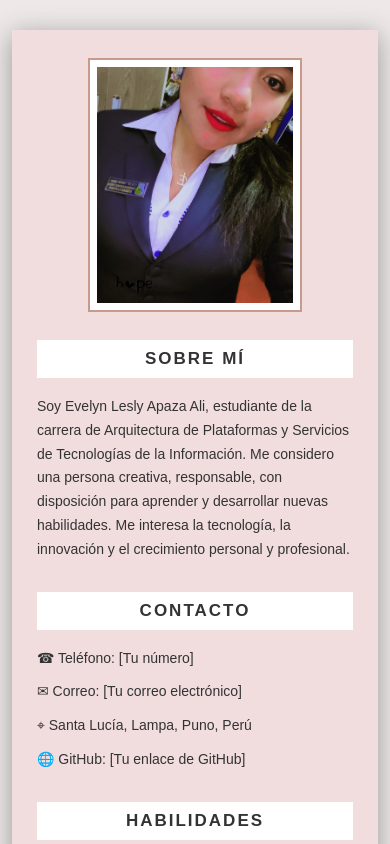
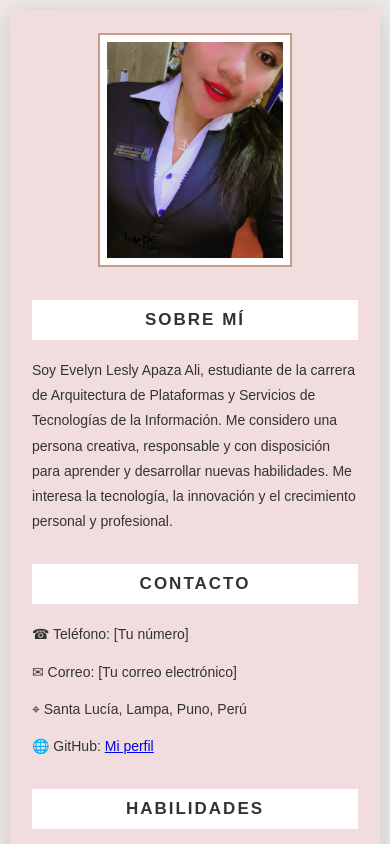
Before and after one commit to lizbethjosec367-ux/Evelinleslyapazaali, a plain HTML site: page index.html in a window 390 px wide. Shown: the top 844 px of the page. Drawn offline with Linux system fonts and the light colour scheme.

Commit message:
Refactor CV layout and styles for better presentation
Updated the title and adjusted styles for better layout and appearance. Improved responsiveness for mobile and print views.

```diff
--- a/index.html
+++ b/index.html
@@ -4,7 +4,8 @@
 <head>
 <meta charset="UTF-8">
 <meta name="viewport" content="width=device-width, initial-scale=1.0">
-<title>CV - Evelyn Lesly Apaza Ali</title>
+
+<title>Curriculum Vitae - Evelyn Lesly Apaza Ali</title>
 
 <style>
 * {
@@ -14,29 +15,27 @@
 }
 
 body {
-    font-family: Arial, sans-serif;
+    font-family: Arial, Helvetica, sans-serif;
     background: #eee8e8;
     color: #333;
-    padding: 30px 12px;
+    padding: 30px 15px;
 }
 
 .cv {
-    max-width: 1000px;
+    max-width: 1050px;
+    min-height: 1100px;
     margin: auto;
     display: grid;
     grid-template-columns: 34% 66%;
     background: white;
-    box-shadow: 0 5px 25px #999;
-    min-height: 1100px;
+    box-shadow: 0 5px 25px rgba(0,0,0,0.15);
 }
+
+/* COLUMNA IZQUIERDA */
 
 .left {
     background: #f1dddd;
     padding: 35px 28px;
-}
-
-.right {
-    padding: 45px 40px;
 }
 
 .photo {
@@ -44,24 +43,60 @@ body {
     height: 250px;
     object-fit: cover;
     display: block;
-    margin: 0 auto 30px;
+    margin: 0 auto 35px;
     border: 7px solid white;
     outline: 2px solid #c69b8c;
 }
 
+.section {
+    margin-bottom: 30px;
+}
+
+.section h2 {
+    background: white;
+    padding: 10px;
+    font-size: 17px;
+    text-align: center;
+    letter-spacing: 2px;
+    margin-bottom: 18px;
+}
+
+.section p,
+.section li {
+    font-size: 14px;
+    line-height: 1.8;
+}
+
+ul {
+    padding-left: 20px;
+}
+
+.contact p {
+    margin-bottom: 12px;
+    overflow-wrap: anywhere;
+}
+
+/* COLUMNA DERECHA */
+
+.right {
+    padding: 45px 40px;
+}
+
 h1 {
     font-family: Georgia, serif;
-    font-size: 35px;
+    font-size: 43px;
     font-weight: normal;
     text-align: center;
+    line-height: 1.3;
+    color: #252525;
 }
 
 .subtitle {
     text-align: center;
-    font-size: 14px;
+    font-size: 13px;
     letter-spacing: 2px;
-    margin: 12px 0 30px;
-    line-height: 1.6;
+    line-height: 1.8;
+    margin: 15px 0 25px;
 }
 
 .line {
@@ -70,36 +105,9 @@ h1 {
     margin-bottom: 30px;
 }
 
-.section {
-    margin-bottom: 30px;
-}
-
-.section h2 {
-    background: white;
-    padding: 9px;
-    font-size: 17px;
-    text-align: center;
-    letter-spacing: 2px;
-    margin-bottom: 17px;
-}
-
-.section p, .section li {
-    font-size: 14px;
-    line-height: 1.7;
-}
-
-ul {
-    padding-left: 20px;
-}
-
-.contact p {
-    margin-bottom: 10px;
-    overflow-wrap: anywhere;
-}
-
 .right h2 {
     background: #f1dddd;
-    padding: 10px 15px;
+    padding: 11px 15px;
     font-size: 17px;
     letter-spacing: 2px;
     margin: 30px 0 20px;
@@ -109,19 +117,19 @@ ul {
     margin-top: 0;
 }
 
+.job {
+    margin-bottom: 25px;
+}
+
 .name-small {
     font-weight: bold;
-    font-size: 16px;
+    font-size: 15px;
     margin-bottom: 8px;
-}
-
-.job {
-    margin-bottom: 23px;
 }
 
 .job p {
     font-size: 14px;
-    line-height: 1.7;
+    line-height: 1.8;
 }
 
 .date {
@@ -136,17 +144,59 @@ footer {
     color: #777;
 }
 
-@media(max-width: 700px) {
+/* ADAPTACIÓN PARA CELULARES */
+
+@media (max-width: 700px) {
+
+    body {
+        padding: 10px;
+    }
+
     .cv {
         grid-template-columns: 1fr;
+        min-height: auto;
     }
 
-    .right, .left {
-        padding: 30px 25px;
+    .left,
+    .right {
+        padding: 25px 22px;
+    }
+
+    .photo {
+        width: 190px;
+        height: 230px;
     }
 
     h1 {
-        font-size: 30px;
+        font-size: 34px;
+    }
+
+    .subtitle {
+        font-size: 12px;
+    }
+
+    .section p,
+    .section li,
+    .job p {
+        font-size: 14px;
+    }
+}
+
+/* IMPRESIÓN EN PAPEL */
+
+@media print {
+    body {
+        padding: 0;
+        background: white;
+    }
+
+    .cv {
+        box-shadow: none;
+        max-width: 100%;
+    }
+
+    footer {
+        display: none;
     }
 }
 </style>
@@ -156,17 +206,22 @@ footer {
 
 <div class="cv">
 
+<!-- COLUMNA IZQUIERDA -->
+
 <aside class="left">
 
-    <img src="foto.jpg" alt="Fotografía de Evelyn" class="photo">
+    <img src="Foto.jpg"
+         alt="Fotografía de Evelyn Lesly Apaza Ali"
+         class="photo">
 
     <div class="section">
         <h2>SOBRE MÍ</h2>
+
         <p>
         Soy Evelyn Lesly Apaza Ali, estudiante de la carrera
         de Arquitectura de Plataformas y Servicios de
         Tecnologías de la Información. Me considero una
-        persona creativa, responsable, con disposición
+        persona creativa, responsable y con disposición
         para aprender y desarrollar nuevas habilidades.
         Me interesa la tecnología, la innovación y el
         crecimiento personal y profesional.
@@ -175,14 +230,24 @@ footer {
 
     <div class="section contact">
         <h2>CONTACTO</h2>
+
         <p>☎ Teléfono: [Tu número]</p>
+
         <p>✉ Correo: [Tu correo electrónico]</p>
+
         <p>⌖ Santa Lucía, Lampa, Puno, Perú</p>
-        <p>🌐 GitHub: [Tu enlace de GitHub]</p>
+
+        <p>
+        🌐 GitHub:
+        <a href="https://github.com/lizbethjosec367-ux">
+        Mi perfil
+        </a>
+        </p>
     </div>
 
     <div class="section">
         <h2>HABILIDADES</h2>
+
         <ul>
             <li>Creatividad e imaginación</li>
             <li>Responsabilidad y compromiso</li>
@@ -196,6 +261,7 @@ footer {
 
     <div class="section">
         <h2>IDIOMAS</h2>
+
         <ul>
             <li>Español: fluido</li>
             <li>Quechua: conocimiento</li>
@@ -205,6 +271,7 @@ footer {
 
     <div class="section">
         <h2>INTERESES</h2>
+
         <ul>
             <li>Canto y baile</li>
             <li>Manualidades</li>
@@ -215,9 +282,14 @@ footer {
 
 </aside>
 
+<!-- COLUMNA DERECHA -->
+
 <main class="right">
 
-    <h1>Evelyn Lesly<br>Apaza Ali</h1>
+    <h1>
+        Evelyn Lesly<br>
+        Apaza Ali
+    </h1>
 
     <p class="subtitle">
         ESTUDIANTE DE ARQUITECTURA DE PLATAFORMAS
@@ -229,6 +301,7 @@ footer {
     <h2>PERFIL PROFESIONAL</h2>
 
     <div class="job">
+
         <p>
         Estudiante del Instituto de Educación Superior
         Tecnológico Público Santa Lucía, perteneciente
@@ -240,11 +313,13 @@ footer {
         tecnológicos, adquirir experiencia y contribuir
         positivamente en el ámbito laboral.
         </p>
+
     </div>
 
     <h2>FORMACIÓN ACADÉMICA</h2>
 
     <div class="job">
+
         <p class="name-small">
         ARQUITECTURA DE PLATAFORMAS Y SERVICIOS
         DE TECNOLOGÍAS DE LA INFORMACIÓN
@@ -262,22 +337,27 @@ footer {
         de conocimientos y habilidades en el área de
         las tecnologías de la información.
         </p>
+
     </div>
 
     <h2>CAPACITACIONES</h2>
 
     <div class="job">
+
         <p class="name-small">FIBRA ÓPTICA</p>
+
         <p>
         Participación en capacitación relacionada con
         fibra óptica, fortaleciendo conocimientos
         sobre esta tecnología de comunicación.
         </p>
+
     </div>
 
     <h2>OBJETIVO PROFESIONAL</h2>
 
     <div class="job">
+
         <p>
         Continuar desarrollándome profesionalmente
         en el área de tecnologías de la información,
@@ -285,24 +365,33 @@ footer {
         nuevas herramientas tecnológicas y adquirir
         experiencia que me permita crecer laboralmente.
         </p>
+
     </div>
 
     <h2>INFORMACIÓN PERSONAL</h2>
 
     <div class="job">
+
         <p><strong>Nombre:</strong> Evelyn Lesly Apaza Ali</p>
+
         <p><strong>Edad:</strong> 21 años</p>
+
         <p><strong>Localidad:</strong> Santa Lucía</p>
+
         <p><strong>Provincia:</strong> Lampa</p>
+
         <p><strong>Departamento:</strong> Puno</p>
+
         <p><strong>País:</strong> Perú</p>
+
     </div>
 
 </main>
+
 </div>
 
 <footer>
-© 2026 Evelyn Lesly Apaza Ali - Curriculum Vitae
+    © 2026 Evelyn Lesly Apaza Ali - Curriculum Vitae
 </footer>
 
 </body>
```
